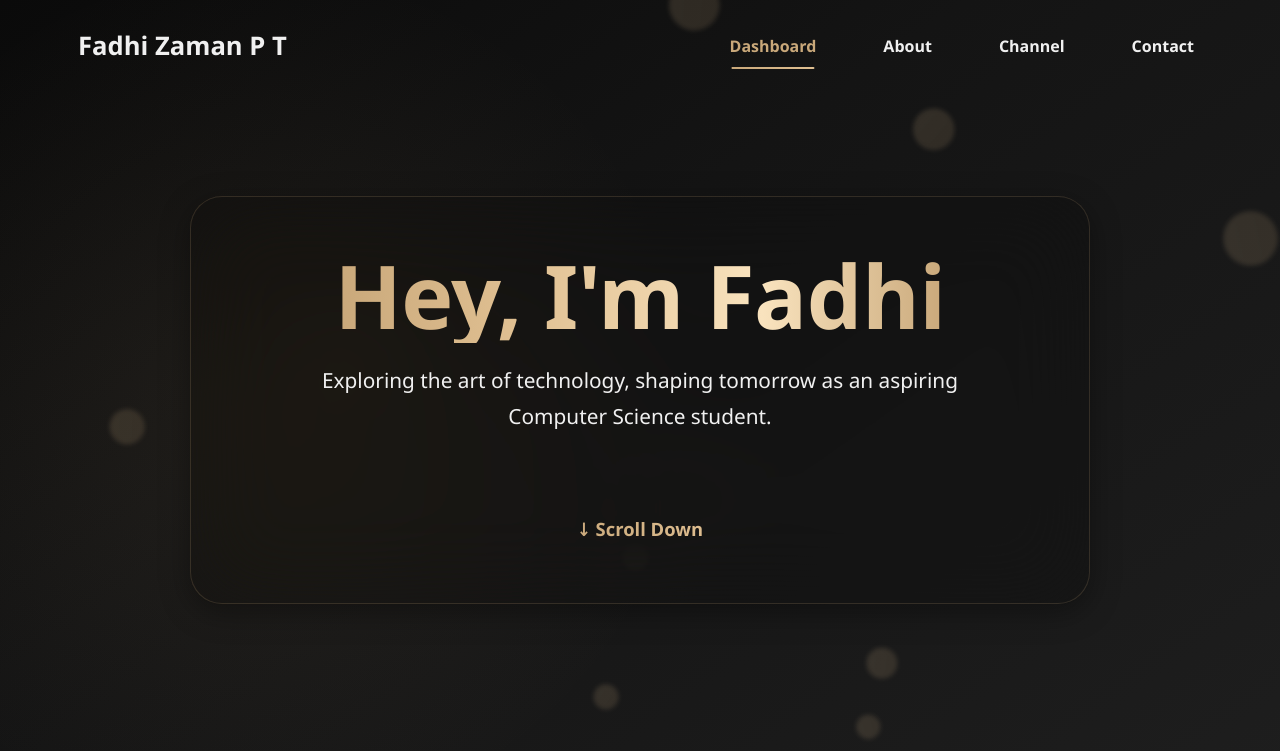
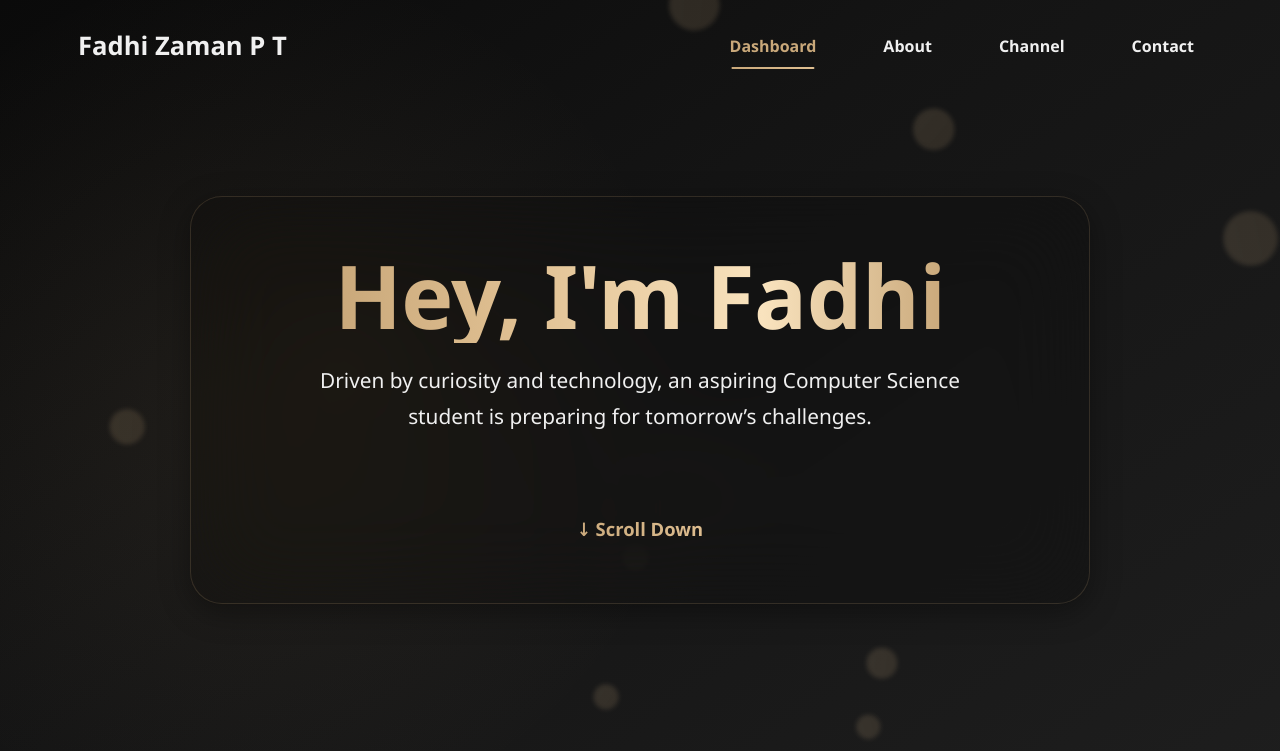
Before and after one commit to fadhizamanpt/fadhizamanpt, a plain HTML site: page index.html in a window 1280 px wide. Shown: the top 751 px of the page. Drawn offline with Linux system fonts and the light colour scheme.

Commit message:
Update index.html

```diff
--- a/index.html
+++ b/index.html
@@ -33,7 +33,7 @@
     <div class="container">
       <div class="hero-content glass rounded">
         <h1 class="big-heading">Hey, I'm Fadhi</h1>
-        <p>Exploring the art of technology, shaping tomorrow as an aspiring Computer Science student.</p>
+        <p>Driven by curiosity and technology, an aspiring Computer Science student is preparing for tomorrow’s challenges.</p>
         <a href="#about" class="scroll-down-text">↓ Scroll Down</a>
       </div>
     </div>
```
